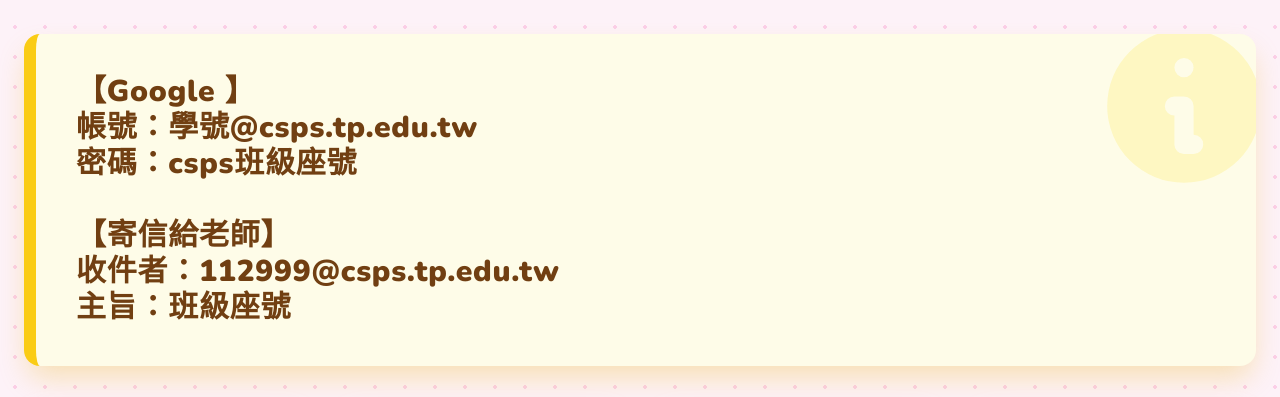
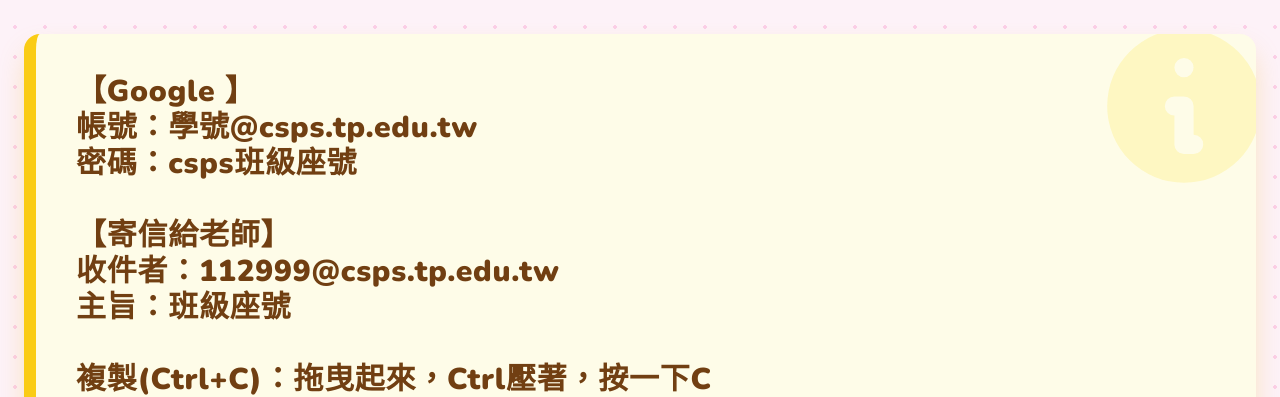
Before and after one commit to hanclawbot/WebSite, a plain HTML site: page Htmls/Grade3.html in a window 1280 px wide. Shown: the part 138-535 px from the top of the page. Drawn offline with nearby package versions, Linux system fonts and the light colour scheme.

Commit message:
update 2026/05/19 週二  9:25:35.72

```diff
--- a/Htmls/Grade3.html
+++ b/Htmls/Grade3.html
@@ -60,7 +60,9 @@
                 【Google 】<br>帳號：學號@csps.tp.edu.tw<br>密碼：csps班級座號<br><br>
 				【寄信給老師】<br>
 				收件者：112999@csps.tp.edu.tw<br>
-				主旨：班級座號<br>
+				主旨：班級座號<br><br>
+				複製(Ctrl+C)：拖曳起來，Ctrl壓著，按一下C<br>
+				貼上(Ctrl+V)：點選到要貼上的位置，Ctrl壓著，按一下V<br>
             </div>
         </div>
     </div>
```
Also changed, not shown: index.html (+2 -2 lines).
